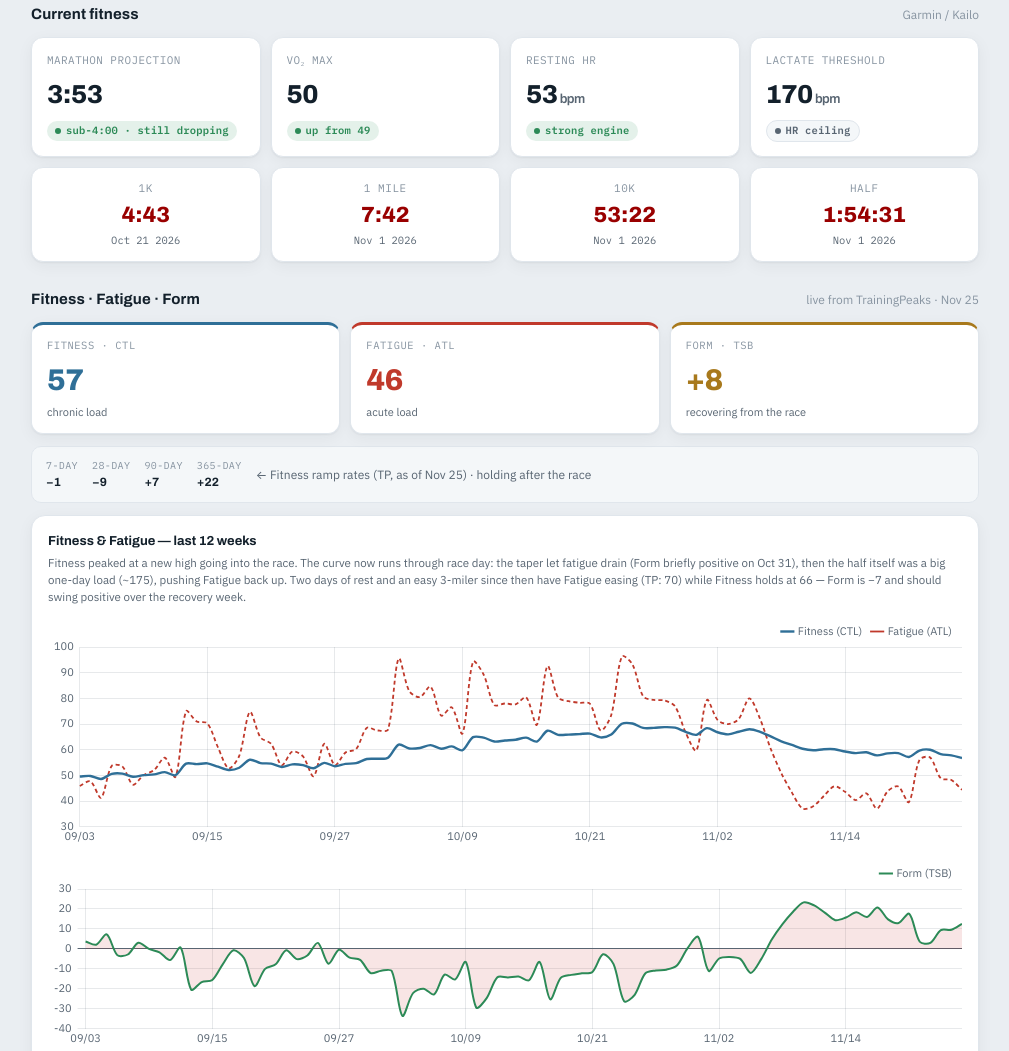
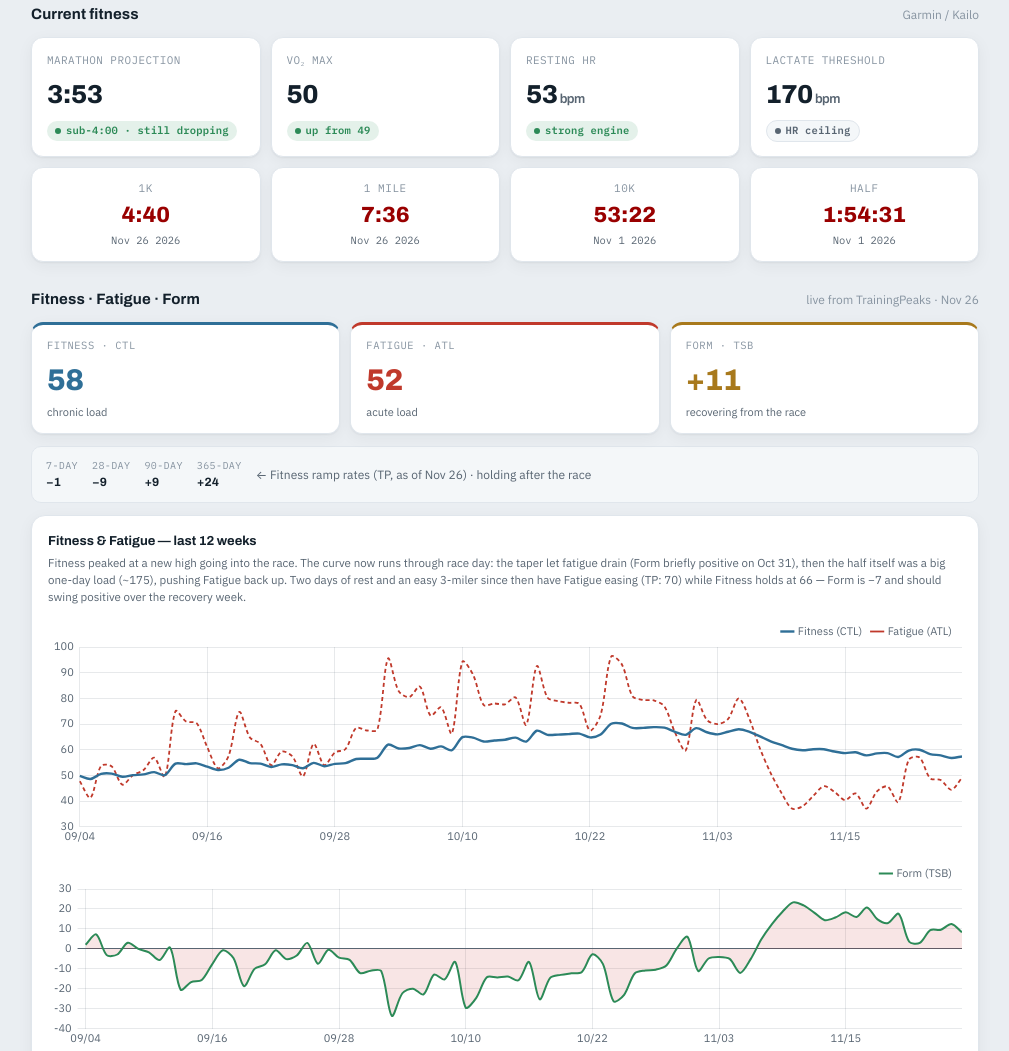
Before and after one commit to brutus-git/TAD-Running, a plain HTML site: page TAD-Training-Dashboard-x6j9szpy.html in a window 1280 px wide. Shown: the part 474-1525 px from the top of the page, without its empty margins (135-1144 px from the left). Drawn offline with nearby package versions, Linux system fonts and the light colour scheme.

Commit message:
Daily refresh 2026-11-26: +1 run (Turkey Trot), recovery through Nov 26
Co-Authored-By: Claude <noreply@anthropic.com>

```diff
--- a/TAD-Training-Dashboard-x6j9szpy.html
+++ b/TAD-Training-Dashboard-x6j9szpy.html
@@ -221,7 +221,7 @@
       <h1>Vienna Marathon Build</h1>
       <div class="sub">Tim&rsquo;s training cockpit for a first marathon · half PR <b>1:54:31</b> (Golden Gate, Nov 1)</div>
     </div>
-    <div class="updated">Updated <b>Nov&nbsp;25, 2026</b><br>Strava · Garmin/Kailo · TP</div>
+    <div class="updated">Updated <b>Nov&nbsp;26, 2026</b><br>Strava · Garmin/Kailo · TP</div>
   </header>
 
   <div class="countdowns fade">
@@ -263,18 +263,18 @@
   </section>
 
   <section class="fade">
-    <div class="sec-head"><h2>Fitness · Fatigue · Form</h2><span class="note">live from TrainingPeaks · Nov 25</span></div>
+    <div class="sec-head"><h2>Fitness · Fatigue · Form</h2><span class="note">live from TrainingPeaks · Nov 26</span></div>
     <div class="ff">
-      <div class="fftile" style="--tc:var(--blue)"><div class="k">Fitness · CTL</div><div class="v">57</div><div class="cx">chronic load</div></div>
-      <div class="fftile" style="--tc:var(--crit)"><div class="k">Fatigue · ATL</div><div class="v">46</div><div class="cx">acute load</div></div>
-      <div class="fftile" style="--tc:var(--warn)"><div class="k">Form · TSB</div><div class="v">+8</div><div class="cx">recovering from the race</div></div>
+      <div class="fftile" style="--tc:var(--blue)"><div class="k">Fitness · CTL</div><div class="v">58</div><div class="cx">chronic load</div></div>
+      <div class="fftile" style="--tc:var(--crit)"><div class="k">Fatigue · ATL</div><div class="v">52</div><div class="cx">acute load</div></div>
+      <div class="fftile" style="--tc:var(--warn)"><div class="k">Form · TSB</div><div class="v">+11</div><div class="cx">recovering from the race</div></div>
     </div>
     <div class="ramp">
       <span><span class="lbl">7-day</span><b>−1</b></span>
       <span><span class="lbl">28-day</span><b>−9</b></span>
-      <span><span class="lbl">90-day</span><b>+7</b></span>
-      <span><span class="lbl">365-day</span><b>+22</b></span>
-      <span style="color:var(--muted); align-self:center">← Fitness ramp rates (TP, as of Nov 25) · holding after the race</span>
+      <span><span class="lbl">90-day</span><b>+9</b></span>
+      <span><span class="lbl">365-day</span><b>+24</b></span>
+      <span style="color:var(--muted); align-self:center">← Fitness ramp rates (TP, as of Nov 26) · holding after the race</span>
     </div>
     <div class="chartcard">
       <h3>Fitness &amp; Fatigue — last 12 weeks</h3>
@@ -371,7 +371,7 @@
           <li><div class="day"><b>Mon</b>23</div><div class="wk-body"><div class="wk-title"><span class="chip off">OFF</span>No run — TP shows Limited today (leg day)</div></div></li>
           <li><div class="day"><b>Tue</b>24</div><div class="wk-body"><div class="wk-title"><span class="chip easy">EASY</span>3–4 mi @60% + 4–5×50m strides <span class="done">✓</span></div><div class="wk-sub">4.04 mi · 8:54/mi · HR 138</div></div></li>
           <li><div class="day"><b>Wed</b>25</div><div class="wk-body"><div class="wk-title"><span class="chip easy">EASY</span>Optional shakeout 15–20 min @&lt;60% + 4×50m strides <span class="done">✓</span></div><div class="wk-sub">1.26 mi · 9:48/mi · HR 135 (treadmill)</div></div></li>
-          <li><div class="day"><b>Thu</b>26</div><div class="wk-body"><div class="wk-title"><span class="chip z3">RACE</span>Cleveland Turkey Trot 5 mi</div></div></li>
+          <li><div class="day"><b>Thu</b>26</div><div class="wk-body"><div class="wk-title"><span class="chip z3">RACE</span>Cleveland Turkey Trot 5 mi <span class="done">✓</span></div><div class="wk-sub">5.01 mi · 39:21 · 7:51/mi · HR 162</div></div></li>
           <li><div class="day"><b>Fri</b>27</div><div class="wk-body"><div class="wk-title"><span class="chip off">OFF</span>Recovery</div></div></li>
           <li><div class="day"><b>Sat</b>28</div><div class="wk-body"><div class="wk-title"><span class="chip easy">EASY</span>5 mi @60% + 3–4×50m strides</div></div></li>
           <li><div class="day"><b>Sun</b>29</div><div class="wk-body"><div class="wk-title"><span class="chip off">OFF</span>No workout in the TP feed yet</div></div></li>
--- a/data.json
+++ b/data.json
@@ -1,13 +1,7 @@
 {
- "updated": "2026-11-25",
+ "updated": "2026-11-26",
  "data": {
   "pmc": [
-   {
-    "d": "2026-09-03",
-    "ctl": 49.6,
-    "atl": 45.9,
-    "tsb": 3.7
-   },
    {
     "d": "2026-09-04",
     "ctl": 49.8,
@@ -505,6 +499,12 @@
     "ctl": 56.8,
     "atl": 44.4,
     "tsb": 12.5
+   },
+   {
+    "d": "2026-11-26",
+    "ctl": 57.4,
+    "atl": 49.1,
+    "tsb": 8.3
    }
   ],
   "weeks": [
@@ -554,24 +554,31 @@
    },
    {
     "w": "2026-11-23",
-    "mi": 5.3
+    "mi": 10.3
    }
   ],
   "trend": [
-   31.5,
-   30.5,
-   29.4,
-   28.4,
-   27.3,
-   26.3,
-   25.2,
-   24.1,
+   30.9,
+   30.0,
+   29.2,
+   28.3,
+   27.4,
+   26.6,
+   25.7,
+   24.8,
+   24.0,
    23.1,
-   22.0,
-   21.0,
-   19.9
+   22.2,
+   21.4
   ],
   "scatter": [
+   {
+    "d": "2026-11-26",
+    "pace": 7.86,
+    "hr": 162,
+    "mi": 5.01,
+    "k": "Race"
+   },
    {
     "d": "2026-11-25",
     "pace": 9.8,
@@ -1304,6 +1311,14 @@
   },
   "recent": [
    {
+    "d": "2026-11-26",
+    "mi": 5.01,
+    "pace": "7:51",
+    "hr": 162,
+    "k": "Race",
+    "nm": "Cleveland Turkey Trot 5mi — 39:21"
+   },
+   {
     "d": "2026-11-25",
     "mi": 1.26,
     "pace": "9:48",
@@ -1406,14 +1421,6 @@
     "hr": 139,
     "k": "Easy",
     "nm": "Easy 5.3mi + strides (recovery)"
-   },
-   {
-    "d": "2026-11-03",
-    "mi": 3.18,
-    "pace": "9:15",
-    "hr": 147,
-    "k": "Easy",
-    "nm": "Easy 3.2mi + strides (recovery)"
    }
   ]
  },
@@ -1496,7 +1503,8 @@
     "11-22",
     "11-23",
     "11-24",
-    "11-25"
+    "11-25",
+    "11-26"
    ],
    "v": [
     48,
@@ -1575,7 +1583,8 @@
     64,
     63,
     60,
-    47
+    47,
+    52
    ],
    "roll": [
     52.0,
@@ -1654,7 +1663,8 @@
     63.3,
     63.1,
     62.0,
-    58.3
+    58.3,
+    57.7
    ]
   },
   "rhr": {
@@ -1735,7 +1745,8 @@
     "11-22",
     "11-23",
     "11-24",
-    "11-25"
+    "11-25",
+    "11-26"
    ],
    "v": [
     56,
@@ -1814,6 +1825,7 @@
     53,
     52,
     55,
+    56,
     56
    ],
    "roll": [
@@ -1893,6 +1905,7 @@
     53.0,
     53.1,
     53.7,
+    54.4,
     54.4
    ]
   },
@@ -1968,7 +1981,8 @@
     "11-22",
     "11-23",
     "11-24",
-    "11-25"
+    "11-25",
+    "11-26"
    ],
    "h": [
     7.8,
@@ -2041,7 +2055,8 @@
     7.7,
     8.4,
     7.6,
-    8.8
+    8.8,
+    6.0
    ],
    "score": [
     89,
@@ -2114,7 +2129,8 @@
     90,
     91,
     91,
-    84
+    84,
+    77
    ]
   },
   "vo2": {
@@ -2138,13 +2154,13 @@
   "pb": [
    {
     "e": "1K",
-    "t": "4:43",
-    "dt": "Oct 21 2026"
+    "t": "4:40",
+    "dt": "Nov 26 2026"
    },
    {
     "e": "1 mile",
-    "t": "7:42",
-    "dt": "Nov 1 2026"
+    "t": "7:36",
+    "dt": "Nov 26 2026"
    },
    {
     "e": "10K",
```
